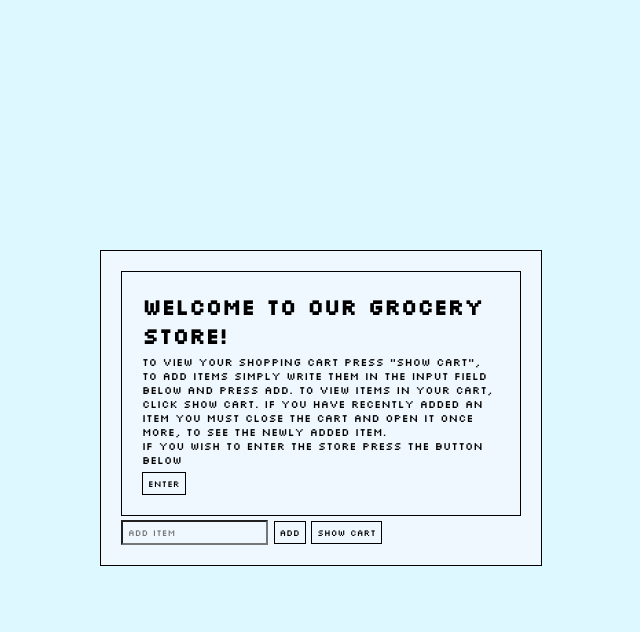
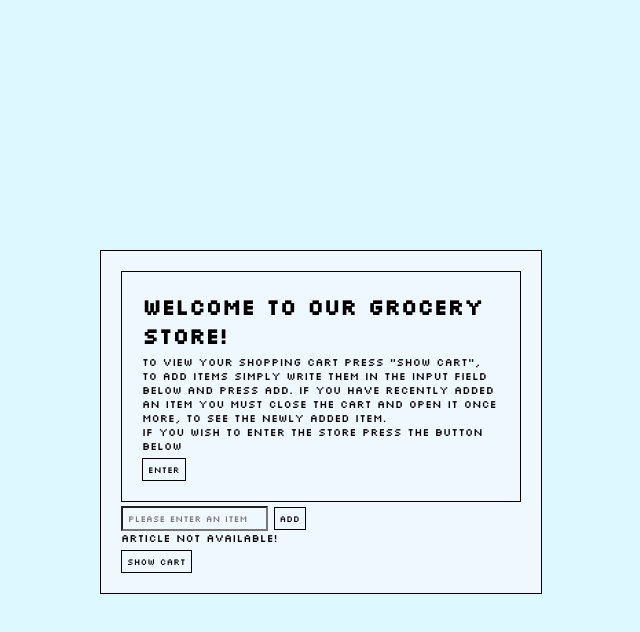
Before and after one commit to feliciawillnas/Interactive-Text-Story, a plain HTML site: page index.html in a window 1280 px wide. Both pictures are taken after typing "Sample" into the empty fields and a click on the button "add". Shown: the whole page, without its empty margins (319-959 px from the left). Drawn offline with Linux system fonts and the light colour scheme.

Commit message:
error meddelande

```diff
--- a/index.html
+++ b/index.html
@@ -23,8 +23,11 @@
             </div>
 
             <!------------input----------->
-            <input id="input" type="text" placeholder="add item">
+            <input id="input" type="text" placeholder="please enter an item">
             <button id="inputButton"></button>
+
+            <!-----error message-------->
+            <div id="error"></div>
 
                 <!------------show cart function----------->
                     <button onclick="showCart()">show cart</button>
--- a/main.js
+++ b/main.js
@@ -8,14 +8,14 @@ window.addEventListener("DOMContentLoaded", main);
  let inventory = [];
 
  /**
- * Main funktionen körs direkt då sidan laddats och kör i sin tur changingDiv och addItem.
+ * Main funktionen körs direkt då sidan laddats och kör i sin tur changingDiv och addItem funktionerna.
  */
 function main() {
     changingDiv(), addItem();
 }
 
 /**
- * Tömmer och fyller på div från HTML med id: "changing-div".
+ * Tömmer och fyller på div med id: "changing-div".
  * Scen 1 / Startinnehåll med allmän information till användaren, hur sidan kommmer att fungera.
  * Alla kommande funktioner kommmer utgå från samma "changing-div" ID.
  * Innehållet kommer förändras beroende på val användaren gör, men all information töms och skrivs ut i "changing-div."
@@ -27,7 +27,7 @@ function changingDiv() {
     const button = document.createElement("button");
 
     h1.textContent = "welcome to our grocery store!";
-    p.textContent = 'to view your shopping cart press "show cart", to add items simply write them in the input field below and press add. to view items in your cart, click show cart. if you have recently added an item you must close the cart and open it once more, to see the newly added item.';
+    p.textContent = 'to view your shopping cart press "show cart", to add items simply write them in the input field below and press add. if you have recently added an item you must close the cart and open it once more, to see the newly added item.';
     buttonInformation.textContent = "if you wish to enter the store press the button below";
     button.textContent = "enter";
     button.onclick = fruitSection;
@@ -103,6 +103,10 @@ function breadSection() {
  * Scen 4.
  */
 function beverageSection() {
+    /**
+     * Array containing the available items
+     * @type {Array}
+     */
     let availableItems = ["coca cola", "coffee", "sprite", "wine"];
 
     const h1 = document.createElement("h1");
@@ -127,9 +131,14 @@ function beverageSection() {
 
 /**
  * Scen 5.
+ * Skriver ut en scen som utspelar sig i kassan.
+ * Samlad input i listan "inventory" skrivs som varukorgsinnehåll och det slumpmässiga talet i "total" skrivs ut som priset på varorna.
  */
 function paymentSection() {
-    total = getRandomNum();
+    /**
+     * Sparar värdet av funktionen "getRandom" i variabeln "total."
+     */
+    let total = getRandomNum();
 
     const h1 = document.createElement("h1");
     const p = document.createElement("p");
@@ -153,6 +162,8 @@ function paymentSection() {
 
 /**
  * Scen 6.
+ * Sista scenen, frågar användaren om den vill spela om spelet från början.
+ * Samt tömmer "inventory" så att användaren börjar om utan tidigare sparad input.
  */
 function end() {
     const h1 = document.createElement("h1");
@@ -174,7 +185,8 @@ function end() {
 }
 
 /**
- * Knappfunktion som tar emot användarens input och leder vidare till funktionen som hanterar inputen.
+ * Knappfunktion som tar emot användarens input och leder vidare till funktionen "addToInventory" som hanterar inputen då
+ * användaren klickar på knappen "add".
  */
 function addItem() {
     const button = document.getElementById("inputButton");
@@ -185,15 +197,15 @@ function addItem() {
 }
 
 /**
- * Hanterar inputen från addItem funktionen.
- *
+ * Hanterar inputen från "addItem" funktionen.
  * Lägger till vad användaren skrivit i "inventory" OM denna artikel finns bland "allItems"-listan.
- * "allItems"-listan är alla "availableItems"-listor tillsammans.
- * Om inte får användaren ett felmeddelande.
+ * Användaren får ett meddelande om att artikeln lagts till i deras varukorg.
+ * Om artikeln inte finns tillgänglig får användaren ett meddelande som informerar om detta.
+ * Tömmer även input fältet efter varje ny input.
  */
 function addToInventory() {
     /**
-     * Array containing the available items
+     * Array som innehåller det sammanfattade innehållet av alla tidigare "availableItems"-arrays.
      * @type {Array}
      */
     let allItems = ["apple", "banana", "kiwi", "pear", "pastries", "crackers", "toast",
@@ -203,15 +215,17 @@ function addToInventory() {
     if(allItems.includes(pickedItem)){
         inventory.push(pickedItem);
         input.value = "";
+        document.getElementById("error").innerHTML = "item added to cart!";
+
     } else{
-        alert ("unavailable item");
         input.value = "";
+        document.getElementById("error").innerHTML = "article not available!";
     }
 }
 
 /**
- * Visa varukorg
  * Knappfunktion där användarens varukorg visas då man klickar på knappen
+ * Varukorgen göms såvida man inte klickar på den.
  */
 function showCart() {
     let addedItem = (inventory);
```
